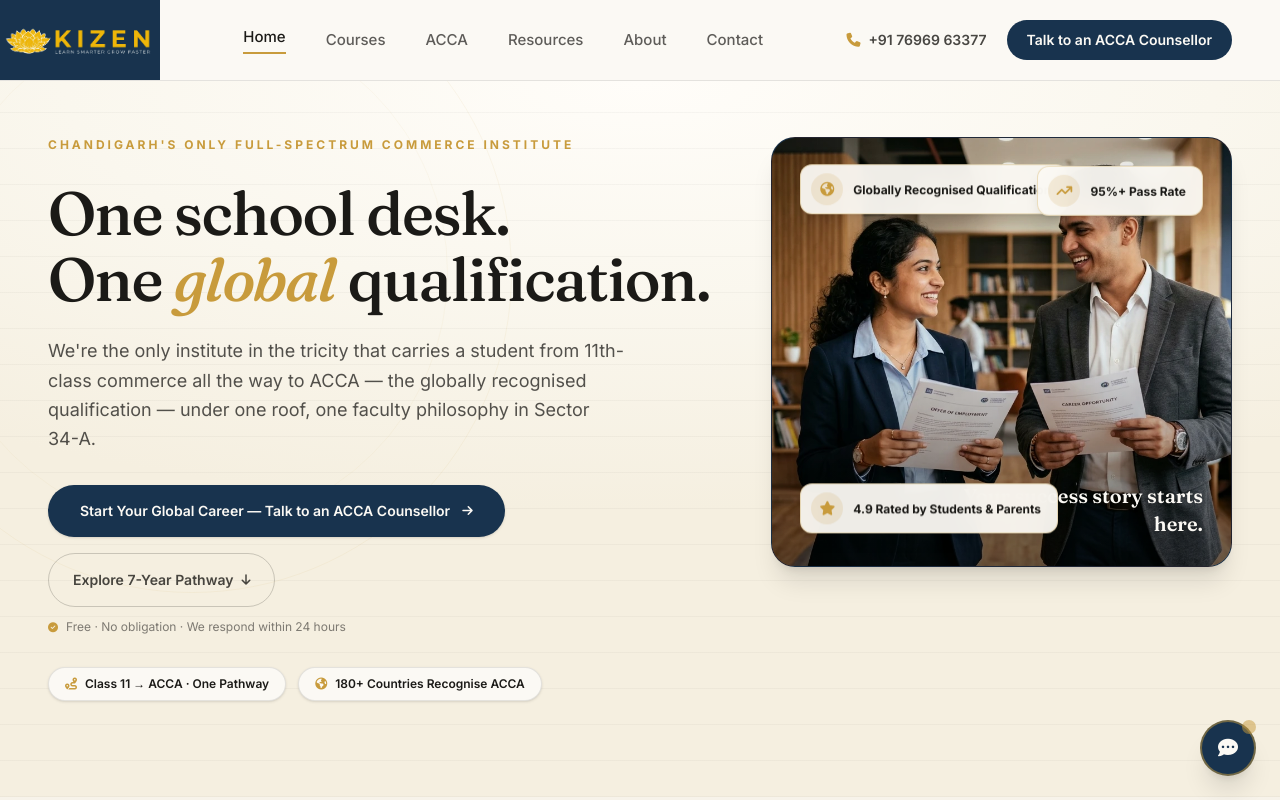
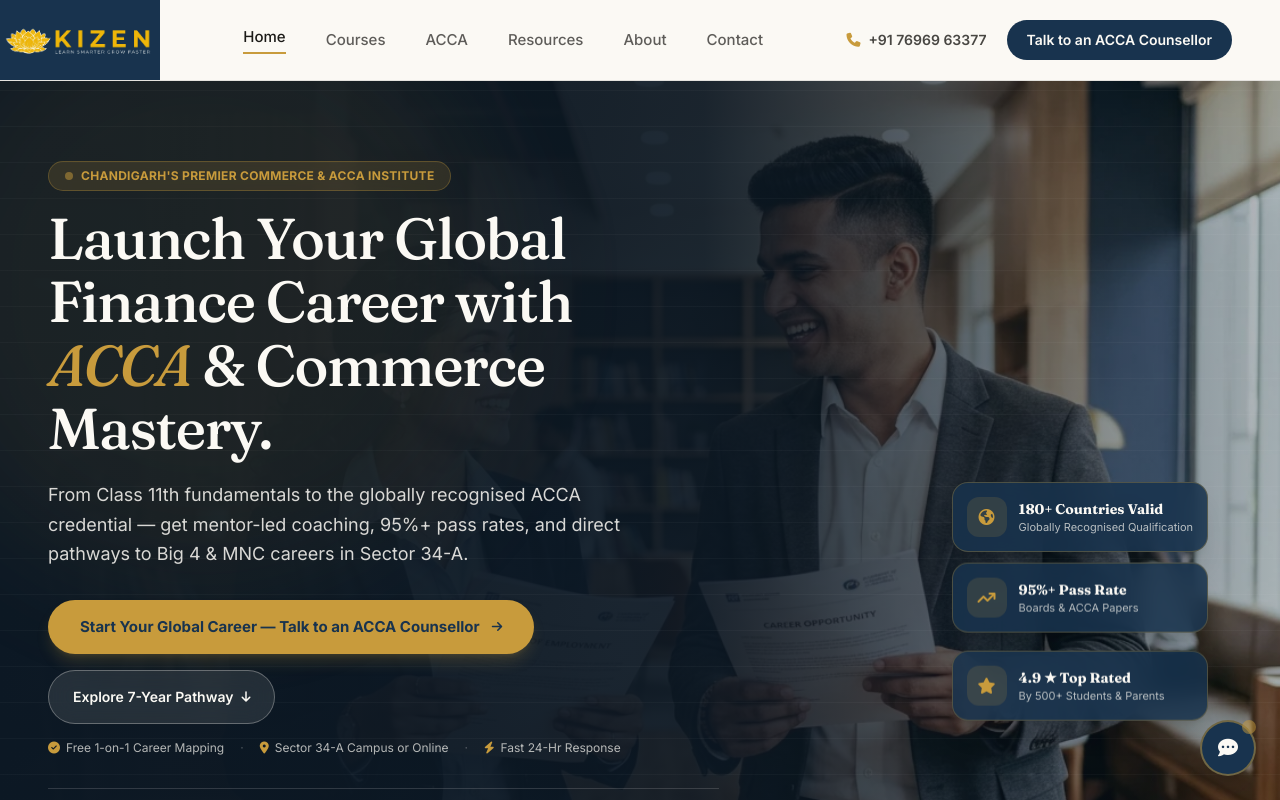
Before and after one commit to Mukulworld25/Kizen-Website, a React (Vite) app: page / in a window 1280 px wide. Shown: the top 800 px of the page. Built offline with nearby package versions, Linux system fonts and the light colour scheme.

Commit message:
feat(hero): overhaul hero with full-bleed background, outcome headline, and milestone selector

```diff
--- a/src/pages/Home.jsx
+++ b/src/pages/Home.jsx
@@ -139,91 +139,6 @@
   { src: './videos/testimonial-3.mp4', label: 'Student Testimonial 3' },
 ]
 
-// ---------------------------------------------------------------------------
-// HERO SUCCESS VISUAL — floating truthful badges
-// Image is an AI-generated illustrative scene (client-approved) — two happy
-// students with offer letters, NOT passed off as real student photos. Graceful
-// gradient fallback until /images/success-duo.webp is dropped into
-// kizen-react/public/images/.
-// Badge claims are verifiable facts only — NO placement/salary figures
-// (CCPA/ASCI-safe). See PENDING_BADGE_ENABLED below for the open client item.
-// ---------------------------------------------------------------------------
-const FLOATING_BADGES = [
-  { icon: 'fa-solid fa-earth-americas', label: 'Globally Recognised Qualification', pos: 'top-4 left-4 sm:top-7 sm:left-7', delay: 0 },
-  { icon: 'fa-solid fa-arrow-trend-up', label: '95%+ Pass Rate', pos: 'top-4 right-4 sm:top-7 sm:right-7', delay: 0.7 },
-  { icon: 'fa-solid fa-star', label: '4.9 Rated by Students & Parents', pos: 'bottom-4 left-4 sm:bottom-7 sm:left-7', delay: 1.4 },
-]
-
-// TODO [PENDING: CLIENT TO CONFIRM REAL PLACEMENT FIGURE OR AUTHORIZE GENERIC LANGUAGE]
-// This badge slot stays visibly reserved in code. Flip to true ONLY once the
-// client supplies a substantiable placement figure or approves generic wording.
-// Never ship enabled by default — unsubstantiated salary/placement claims are
-// an active CCPA/ASCI enforcement risk for Indian coaching institutes.
-const PENDING_BADGE_ENABLED = false
-
-function FloatingBadge({ icon, label, pos, delay = 0 }) {
-  return (
-    <motion.div
-      animate={{ y: [0, -8, 0] }}
-      transition={{ duration: 3.2, repeat: Infinity, ease: 'easeInOut', delay }}
-      className={`absolute z-20 ${pos} inline-flex items-center gap-2.5 bg-paper/95 backdrop-blur-md pl-2.5 pr-4 py-2 rounded-xl shadow-lg border border-gold/30`}
-    >
-      <span className="w-8 h-8 rounded-full bg-gold/15 text-gold flex items-center justify-center shrink-0">
-        <i className={`${icon} text-sm`}></i>
-      </span>
-      <span className="text-[11px] sm:text-xs font-bold text-ink leading-tight">{label}</span>
-    </motion.div>
-  )
-}
-
-function StudentSuccessVisual() {
-  const [imgFailed, setImgFailed] = useState(false)
-
-  return (
-    <div className="relative w-full min-h-[300px] sm:min-h-[380px] lg:min-h-[430px] rounded-3xl overflow-hidden border border-ink/10 shadow-xl bg-gradient-to-br from-navy via-[#26242f] to-navy">
-      {!imgFailed ? (
-        <img
-          src="./images/success-duo.webp"
-          onError={() => setImgFailed(true)}
-          alt="AI-generated illustration of two happy Kizen students holding their offer letters"
-          className="absolute inset-0 w-full h-full object-cover"
-          loading="eager"
-        />
-      ) : (
-        /* Fallback until the AI-generated success visual is added */
-        <div className="absolute inset-0 flex flex-col items-center justify-center text-paper/40 gap-3">
-          <i className="fa-solid fa-graduation-cap text-6xl"></i>
-          <span className="text-[11px] uppercase tracking-[0.3em]">The Kizen Success Story</span>
-        </div>
-      )}
-
-      {/* Vignette for badge legibility */}
-      <div className="absolute inset-0 bg-gradient-to-t from-black/50 via-transparent to-black/10 pointer-events-none" />
-
-      {/* General aspirational caption — deliberately no outcome claims/numbers */}
-      <div className="absolute bottom-5 right-5 sm:bottom-7 sm:right-7 z-10 max-w-[240px] text-right">
-        <span className="font-serif text-lg sm:text-xl font-semibold text-paper drop-shadow-sm">
-          Your success story starts here.
-        </span>
-      </div>
-
-      {/* Truthful floating badges — gentle vertical bob */}
-      {FLOATING_BADGES.map((b) => (
-        <FloatingBadge key={b.label} {...b} />
-      ))}
-
-      {/* Reserved 4th badge slot — see PENDING_BADGE_ENABLED flag above */}
-      {PENDING_BADGE_ENABLED && (
-        <FloatingBadge
-          icon="fa-solid fa-briefcase"
-          label="[PENDING: PLACEMENT FIGURE]"
-          pos="bottom-4 right-4 sm:bottom-7 sm:right-7"
-          delay={2.1}
-        />
-      )}
-    </div>
-  )
-}
 
 // Real Kizen campus photos — auto-cycling hero slideshow
 const HERO_SLIDES = [
@@ -320,99 +235,174 @@
 
   return (
     <>
-      {/* ============ HERO SECTION — EDITORIAL 2-COLUMN SHOWCASE ============ */}
-      <section id="hero" className="relative bg-paper overflow-hidden pt-10 lg:pt-14 pb-16 lg:pb-24">
-        {/* Subtle radial ambient depth */}
+      {/* ============ HERO SECTION — FULL-BLEED CINEMATIC HERO ============ */}
+      <section id="hero" className="relative min-h-[660px] lg:min-h-[740px] bg-navy overflow-hidden flex items-center">
+        {/* Full-bleed background image */}
+        <img
+          src="./images/success-duo.webp"
+          alt="Two successful Kizen Commerce and ACCA students celebrating career milestones with offer letters"
+          className="absolute inset-0 w-full h-full object-cover object-[78%_center] lg:object-center"
+          loading="eager"
+        />
+
+        {/* Cinematic multi-layer gradient overlay for crystal-clear readability & atmosphere */}
+        <div className="absolute inset-0 bg-gradient-to-r from-[#0c1824] via-[#0c1824]/92 via-55% to-[#0c1824]/30 pointer-events-none" />
+        <div className="absolute inset-0 bg-gradient-to-t from-[#0c1824] via-transparent to-[#0c1824]/40 lg:hidden pointer-events-none" />
+
+        {/* Faint accounting ledger-line ambient texture */}
         <div
-          className="absolute inset-0 pointer-events-none"
+          className="absolute inset-0 pointer-events-none opacity-[0.03]"
           style={{
-            background: 'radial-gradient(ellipse 90% 60% at 50% 0%, #FFFDF9 0%, #FAF7EE 50%, #F5EFE0 100%)',
+            backgroundImage: 'repeating-linear-gradient(0deg, #FFFFFF, #FFFFFF 1px, transparent 1px, transparent 36px)',
           }}
         />
-        {/* Faint accounting ledger-line texture (3.5% opacity) */}
-        <div
-          className="absolute inset-0 pointer-events-none opacity-[0.035]"
-          style={{
-            backgroundImage: 'repeating-linear-gradient(0deg, #1B1A17, #1B1A17 1px, transparent 1px, transparent 36px)',
-          }}
-        />
-        {/* Subtle academic watermark rings behind headline */}
-        <div className="absolute -top-32 -left-32 w-[640px] h-[640px] rounded-full border border-gold/[0.07] pointer-events-none" />
-        <div className="absolute -top-16 -left-16 w-[512px] h-[512px] rounded-full border border-gold/[0.05] pointer-events-none" />
 
-        <div className="max-w-[1440px] mx-auto px-6 lg:px-12 relative z-10">
-          <div className="grid lg:grid-cols-12 gap-10 lg:gap-14 items-center">
-            {/* Left Column — Editorial Headline & Actions (55% / 7 cols) */}
+        {/* Subtle warm gold ambient aura behind headline */}
+        <div className="absolute -top-24 -left-24 w-[600px] h-[600px] rounded-full bg-gold/[0.08] blur-3xl pointer-events-none" />
+
+        <div className="max-w-[1440px] mx-auto px-6 lg:px-12 relative z-10 w-full py-16 lg:py-20">
+          <div className="grid lg:grid-cols-12 gap-10 lg:gap-12 items-center">
+            {/* Left Column — High-Impact Editorial & Conversion Engine (7 cols) */}
             <motion.div
               initial="hidden"
               animate="visible"
               variants={staggerContainer}
-              className="lg:col-span-7 flex flex-col justify-center"
+              className="lg:col-span-7 flex flex-col justify-center text-left"
             >
+              {/* Eyebrow badge */}
               <motion.div variants={fadeUpVariants}>
-                <Eyebrow>
-                  <span className="w-6 h-px bg-gold"></span> Chandigarh's Only Full-Spectrum Commerce Institute
-                </Eyebrow>
+                <div className="inline-flex items-center gap-2 bg-gold/15 backdrop-blur-md border border-gold/30 rounded-full px-4 py-1.5 text-xs font-bold text-gold tracking-wide uppercase">
+                  <span className="w-2 h-2 rounded-full bg-gold animate-pulse"></span> Chandigarh&apos;s Premier Commerce &amp; ACCA Institute
+                </div>
               </motion.div>
 
+              {/* Primary High-Converting Headline */}
               <motion.h1
                 variants={fadeUpVariants}
-                className="font-serif font-medium text-4xl sm:text-5xl lg:text-[3.8rem] leading-[1.08] tracking-tight text-ink mt-3"
+                className="font-serif font-medium text-4xl sm:text-5xl lg:text-[3.6rem] leading-[1.1] tracking-tight text-paper mt-4"
               >
-                One school desk.<br className="hidden sm:block" /> One <span className="italic text-gold">global</span> qualification.
+                Launch Your Global Finance Career with <span className="italic text-gold font-normal">ACCA</span> &amp; Commerce Mastery.
               </motion.h1>
 
+              {/* Value-Driven Sub-headline */}
               <motion.p
                 variants={fadeUpVariants}
-                className="text-ink/75 text-base sm:text-lg leading-relaxed mt-6 max-w-xl font-sans"
+                className="text-paper/85 text-base sm:text-lg leading-relaxed mt-5 max-w-xl font-sans"
               >
-                We're the only institute in the tricity that carries a student from 11th-class commerce all the way to ACCA — the globally recognised qualification — under one roof, one faculty philosophy in Sector 34-A.
+                From Class 11th fundamentals to the globally recognised ACCA credential — get mentor-led coaching, 95%+ pass rates, and direct pathways to Big 4 &amp; MNC careers in Sector 34-A.
               </motion.p>
 
               {/* Dual CTA Actions */}
               <motion.div variants={fadeUpVariants} className="flex flex-wrap items-center gap-4 mt-8">
                 <a
                   href="#enquiry"
-                  className="inline-flex items-center gap-3 bg-navy text-paper px-6 sm:px-8 py-4 rounded-full font-semibold text-[13px] sm:text-sm text-left hover:bg-ink shadow-sm hover:shadow-md transition-all group"
+                  className="inline-flex items-center gap-3 bg-gold text-navy px-7 sm:px-8 py-4 rounded-full font-bold text-sm sm:text-[15px] hover:bg-paper hover:text-ink shadow-lg shadow-gold/20 hover:shadow-xl transition-all duration-300 group"
                 >
                   <span>Start Your Global Career — Talk to an ACCA Counsellor</span>
                   <i className="fa-solid fa-arrow-right text-xs group-hover:translate-x-1 transition-transform shrink-0"></i>
                 </a>
                 <a
                   href="#pathway"
-                  className="hidden sm:inline-flex items-center gap-2 px-6 py-4 rounded-full border border-ink/20 text-ink/80 hover:text-ink hover:border-ink font-semibold text-sm transition-all"
+                  className="inline-flex items-center gap-2 px-6 py-4 rounded-full border border-paper/30 bg-paper/10 backdrop-blur-md text-paper hover:bg-paper hover:text-navy hover:border-paper font-semibold text-sm transition-all"
                 >
                   <span>Explore 7-Year Pathway</span>
                   <i className="fa-solid fa-arrow-down text-xs"></i>
                 </a>
               </motion.div>
 
-              {/* Risk-reversal microcopy — every claim here is already true site-wide */}
-              <motion.p variants={fadeUpVariants} className="flex items-center gap-2 text-ink/55 text-xs mt-3">
-                <i className="fa-solid fa-circle-check text-gold text-[10px]"></i>
-                Free · No obligation · We respond within 24 hours
-              </motion.p>
+              {/* Risk-reversal microcopy */}
+              <motion.div variants={fadeUpVariants} className="flex flex-wrap items-center gap-x-4 gap-y-2 text-paper/70 text-xs mt-4">
+                <span className="inline-flex items-center gap-1.5">
+                  <i className="fa-solid fa-circle-check text-gold text-xs"></i> Free 1-on-1 Career Mapping
+                </span>
+                <span className="hidden sm:inline text-paper/30">·</span>
+                <span className="inline-flex items-center gap-1.5">
+                  <i className="fa-solid fa-location-dot text-gold text-xs"></i> Sector 34-A Campus or Online
+                </span>
+                <span className="hidden sm:inline text-paper/30">·</span>
+                <span className="inline-flex items-center gap-1.5">
+                  <i className="fa-solid fa-bolt text-gold text-xs"></i> Fast 24-Hr Response
+                </span>
+              </motion.div>
 
-              {/* Verifiable trust chips (relocated from the removed full-width band) */}
-              <motion.div variants={fadeUpVariants} className="flex flex-wrap gap-3 mt-8">
-                <span className="inline-flex items-center gap-2 bg-paper border border-ink/10 rounded-full px-4 py-2 text-xs font-semibold text-ink shadow-sm">
-                  <i className="fa-solid fa-route text-gold"></i> Class 11 → ACCA · One Pathway
-                </span>
-                <span className="inline-flex items-center gap-2 bg-paper border border-ink/10 rounded-full px-4 py-2 text-xs font-semibold text-ink shadow-sm">
-                  <i className="fa-solid fa-earth-americas text-gold"></i> 180+ Countries Recognise ACCA
-                </span>
+              {/* Interactive Quick Milestone Selector — boosts dwell time and intent */}
+              <motion.div variants={fadeUpVariants} className="mt-8 pt-6 border-t border-paper/15">
+                <div className="text-[11px] font-bold text-gold uppercase tracking-widest mb-3 flex items-center gap-2">
+                  <i className="fa-solid fa-bullseye"></i> Select Your Current Milestone:
+                </div>
+                <div className="flex flex-wrap gap-2.5">
+                  <a
+                    href="#pathway"
+                    className="inline-flex items-center gap-2 bg-paper/10 hover:bg-gold/20 border border-paper/20 hover:border-gold/50 rounded-xl px-3.5 py-2 text-xs font-medium text-paper transition"
+                  >
+                    <span>🎯 11th &amp; 12th Commerce</span>
+                  </a>
+                  <a
+                    href="#pathway"
+                    className="inline-flex items-center gap-2 bg-paper/10 hover:bg-gold/20 border border-paper/20 hover:border-gold/50 rounded-xl px-3.5 py-2 text-xs font-medium text-paper transition"
+                  >
+                    <span>🎓 B.Com / BBA Students</span>
+                  </a>
+                  <a
+                    href="#enquiry"
+                    className="inline-flex items-center gap-2 bg-paper/10 hover:bg-gold/20 border border-paper/20 hover:border-gold/50 rounded-xl px-3.5 py-2 text-xs font-medium text-paper transition"
+                  >
+                    <span>🌍 ACCA Direct Entry</span>
+                  </a>
+                </div>
               </motion.div>
             </motion.div>
 
-            {/* RIGHT COLUMN — SUCCESS VISUAL (aspirational AI-generated imagery;
-                conversion is handled by the sitewide FloatingActions control) */}
+            {/* Right Column — Floating Trust Badges over the visible students */}
             <motion.div
-              initial={{ opacity: 0, y: 24 }}
-              animate={{ opacity: 1, y: 0 }}
-              transition={{ duration: 0.8, delay: 0.15 }}
-              className="lg:col-span-5 self-stretch"
+              initial={{ opacity: 0, x: 20 }}
+              animate={{ opacity: 1, x: 0 }}
+              transition={{ duration: 0.8, delay: 0.2 }}
+              className="lg:col-span-5 relative hidden lg:flex flex-col justify-end min-h-[460px] p-6 pointer-events-none"
             >
-              <StudentSuccessVisual />
+              <div className="space-y-4 max-w-xs ml-auto pointer-events-auto">
+                <motion.div
+                  animate={{ y: [0, -6, 0] }}
+                  transition={{ duration: 3.5, repeat: Infinity, ease: 'easeInOut', delay: 0 }}
+                  className="bg-navy/85 backdrop-blur-md p-3.5 rounded-2xl border border-gold/30 shadow-xl flex items-center gap-3 text-paper"
+                >
+                  <span className="w-10 h-10 rounded-xl bg-gold/15 text-gold flex items-center justify-center text-base shrink-0">
+                    <i className="fa-solid fa-earth-americas"></i>
+                  </span>
+                  <div>
+                    <div className="font-serif text-sm font-bold text-paper">180+ Countries Valid</div>
+                    <div className="text-[11px] text-paper/70">Globally Recognised Qualification</div>
+                  </div>
+                </motion.div>
+
+                <motion.div
+                  animate={{ y: [0, -6, 0] }}
+                  transition={{ duration: 3.8, repeat: Infinity, ease: 'easeInOut', delay: 0.8 }}
+                  className="bg-navy/85 backdrop-blur-md p-3.5 rounded-2xl border border-gold/30 shadow-xl flex items-center gap-3 text-paper"
+                >
+                  <span className="w-10 h-10 rounded-xl bg-gold/15 text-gold flex items-center justify-center text-base shrink-0">
+                    <i className="fa-solid fa-arrow-trend-up"></i>
+                  </span>
+                  <div>
+                    <div className="font-serif text-sm font-bold text-paper">95%+ Pass Rate</div>
+                    <div className="text-[11px] text-paper/70">Boards &amp; ACCA Papers</div>
+                  </div>
+                </motion.div>
+
+                <motion.div
+                  animate={{ y: [0, -6, 0] }}
+                  transition={{ duration: 4.2, repeat: Infinity, ease: 'easeInOut', delay: 1.6 }}
+                  className="bg-navy/85 backdrop-blur-md p-3.5 rounded-2xl border border-gold/30 shadow-xl flex items-center gap-3 text-paper"
+                >
+                  <span className="w-10 h-10 rounded-xl bg-gold/15 text-gold flex items-center justify-center text-base shrink-0">
+                    <i className="fa-solid fa-star"></i>
+                  </span>
+                  <div>
+                    <div className="font-serif text-sm font-bold text-paper">4.9 ★ Top Rated</div>
+                    <div className="text-[11px] text-paper/70">By 500+ Students &amp; Parents</div>
+                  </div>
+                </motion.div>
+              </div>
             </motion.div>
           </div>
         </div>
```
